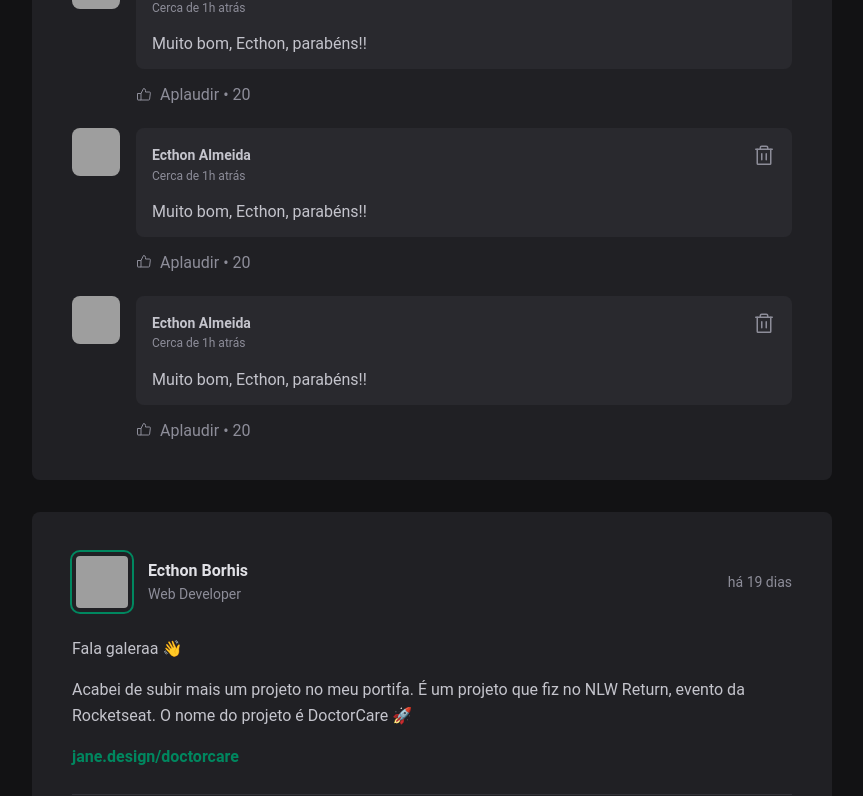
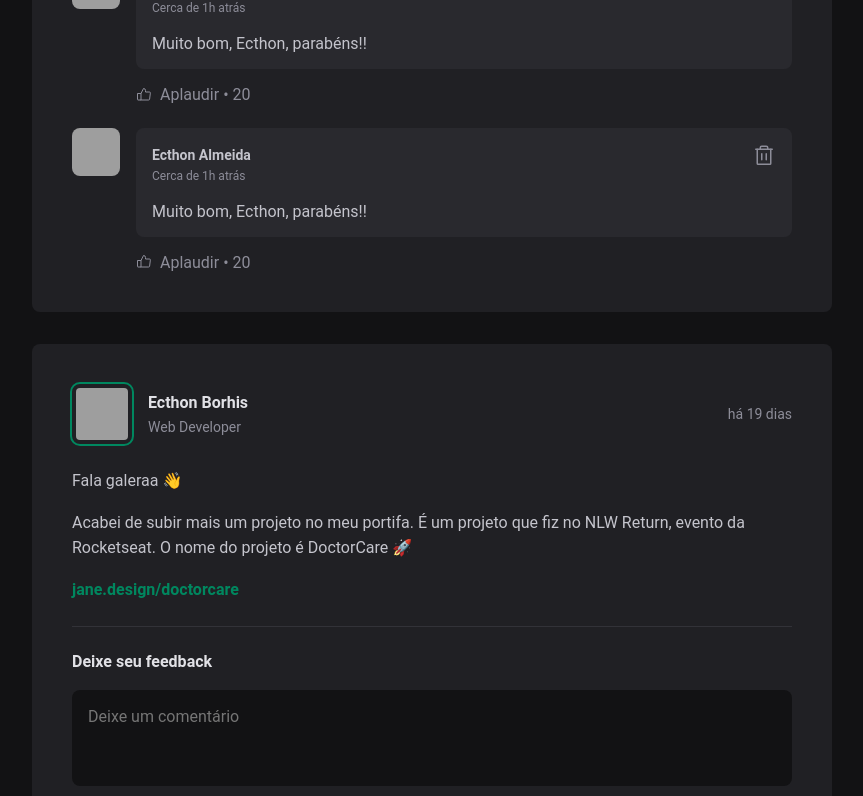
Before and after one commit to ecthon-b/01-ignite-rocketfeed, a React app: page / in a window 1280 px wide. Shown: the part 621-1417 px from the top of the page, without its empty margins (352-1215 px from the left). Built offline with nearby package versions, Linux system fonts and the light colour scheme; grey boxes are pictures that could not be loaded; the HTML template or start-up script is replaced by a standard one.

Commit message:
Os motores do React - Estado (useState()).

```diff
--- a/src/components/Post.tsx
+++ b/src/components/Post.tsx
@@ -1,12 +1,17 @@
 import { format, formatDistanceToNow } from 'date-fns';
 import ptBR from 'date-fns/locale/pt-BR';
+import { useState } from 'react';
 
 import { Avatar } from './Avatar';
 import { Comment } from './Comment';
 import styles from './Post.module.css';
 
+export function Post({ author, publishedAt, content }) {
+    const [comments, setComments] = useState([
+        1,
+        2,
+    ])
 
-export function Post({ author, publishedAt, content }) {
     const publishedDateFormatted = format(publishedAt, "d 'de' LLLL 'às' HH:mm'h'", {
         locale: ptBR,
     });
@@ -15,6 +20,12 @@
         locale: ptBR,
         addSuffix: true,
     })
+
+    function handleCreateNewComment() {
+        event?.preventDefault()
+
+        setComments([...comments, comments.length + 1]);
+    }
 
     return (
         <article className={styles.post}>
@@ -42,7 +53,7 @@
                 })}
             </div>
 
-            <form className={styles.commentForm}>
+            <form onSubmit={handleCreateNewComment} className={styles.commentForm}>
                 <strong>Deixe seu feedback</strong>
                 <textarea
                     placeholder='Deixe um comentário'
@@ -52,9 +63,9 @@
                 </footer>
             </form>
             <div className={styles.commentList}>
-                <Comment />
-                <Comment />
-                <Comment />
+                {comments.map(comment => {
+                    return <Comment />
+                })}
             </div>
         </article>
     )
```
